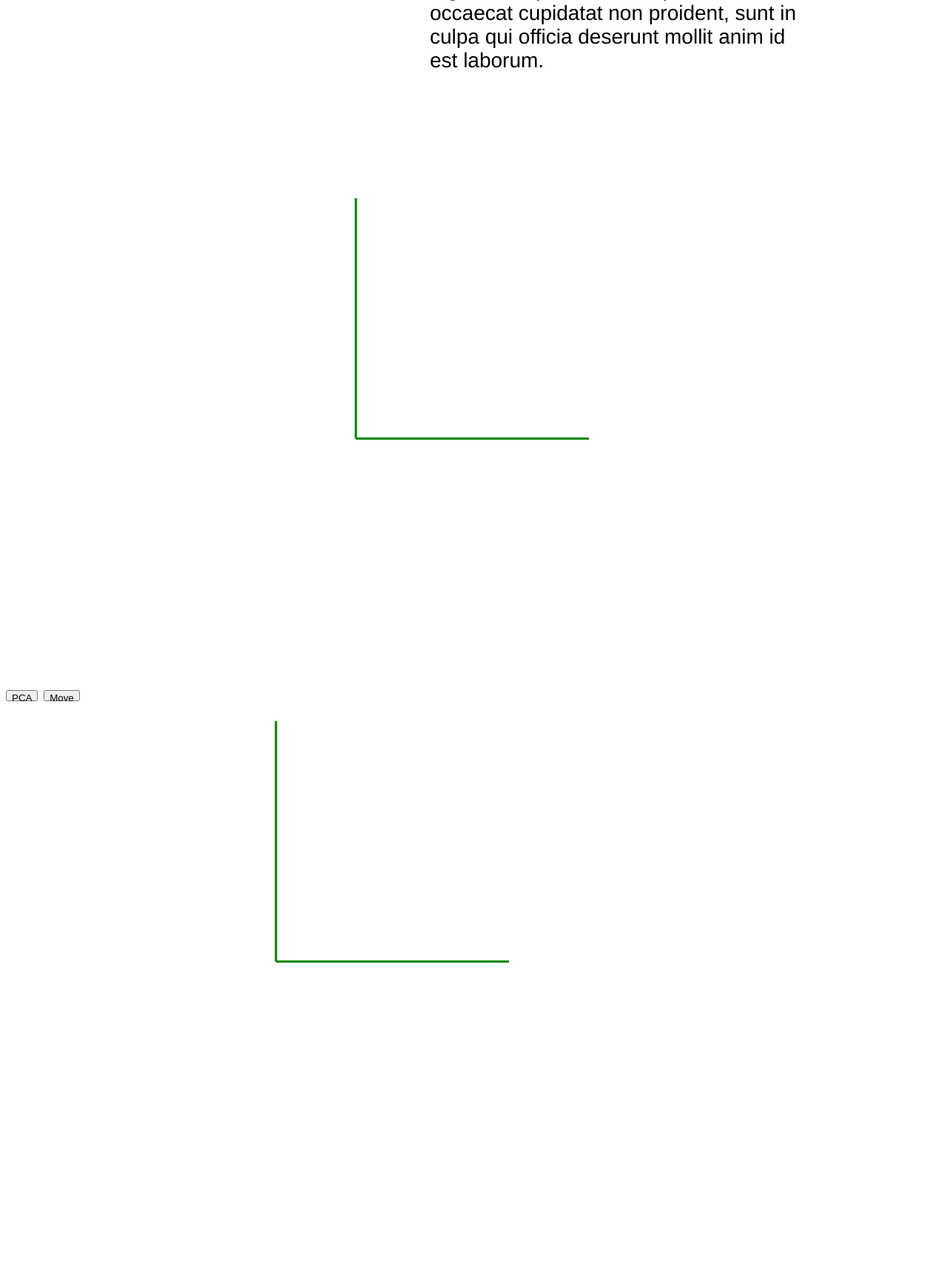
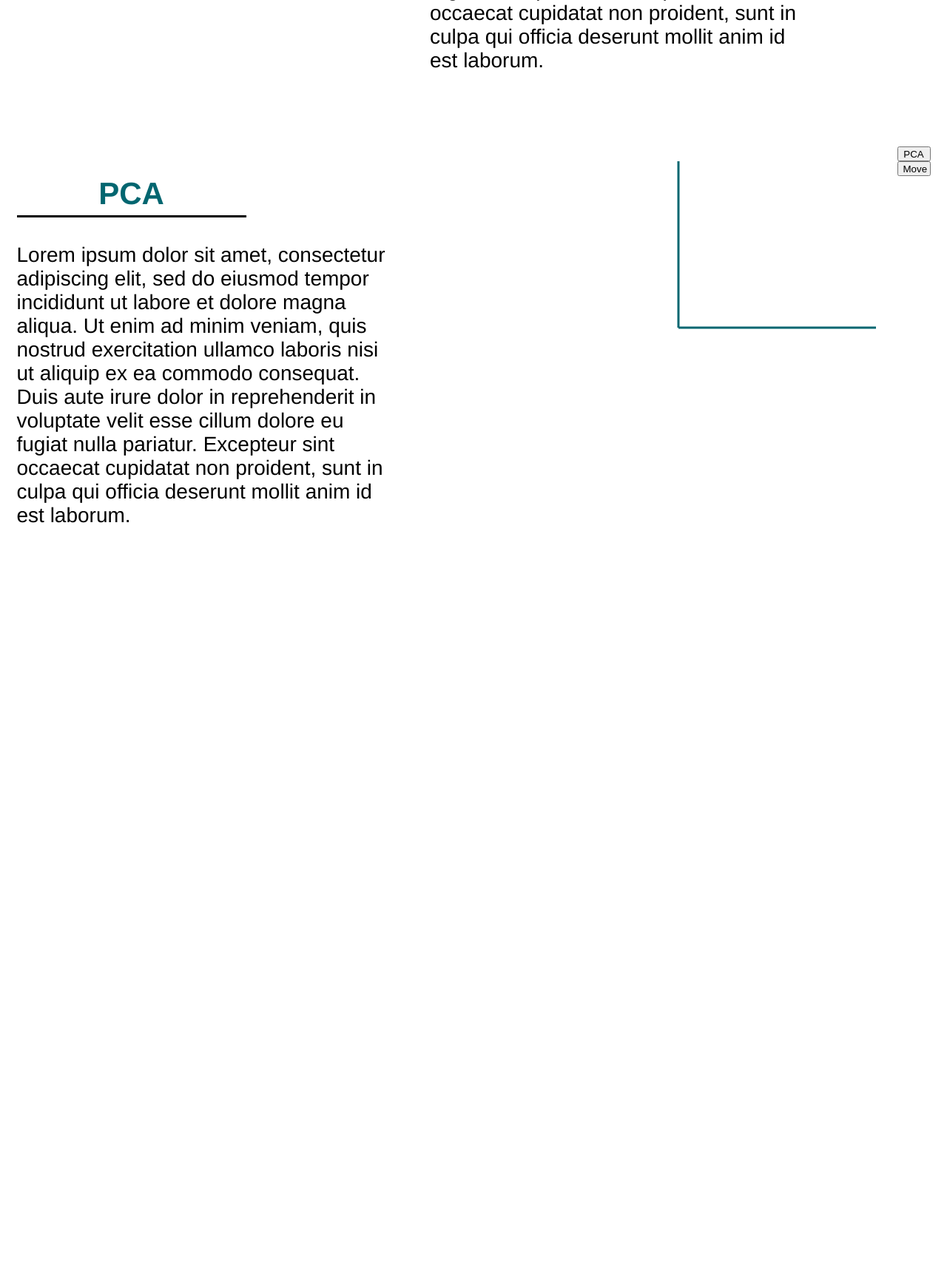
Before and after one commit to clarehsu390/Clustering-Visualization, a Django app: page / in a window 1280 px wide. Shown: the part 3303-5016 px from the top of the page at 74% size. After the commit the page ends 4010 px from the top, so only its background shows below. Run offline with Django 3.2, Linux system fonts and the light colour scheme; data comes from the database, SQL or seed files in the repository; some libraries are stand-ins or nearby versions.

Commit message:
pca style

```diff
--- a/clustering/src/iris/static/main.css
+++ b/clustering/src/iris/static/main.css
@@ -90,11 +90,22 @@ img {
     z-index: 1;
 }
 
-button {
-    height: 15px;
+.pca_button {
+    /* margin-left: 30px;
+    padding: 10px; */
+    /* float: left;   */
+    /* margin: 10px; */
+    display: block;
+    /* position: absolute;  */
 }
 
-.pca {
-    width: 70%;
-    display: block;
+button {
+    height: 20px;
+    width: 45px;
 }
+
+#pca {
+    /* position: relative; */
+     /* float: right;  */
+     width: 50%;
+}
--- a/clustering/src/iris/static/pca3d.js
+++ b/clustering/src/iris/static/pca3d.js
@@ -5,7 +5,7 @@ var margin = {
         left: 50
     },
     width = 700 - margin.left - margin.right,
-    height = 700 - margin.top - margin.bottom;
+    height = 500 - margin.top - margin.bottom;
 
 var X = d3.scaleLinear()
     .range([0, width]);
@@ -44,7 +44,7 @@ var components = svg.selectAll("line")
 
 components.exit().remove();
 components.enter().append('line')
-    .attr('stroke', 'green')
+    .attr('stroke', '#026670')
     .attr('x1', function(d) {
         return X(d[0][0]);
     })
@@ -226,14 +226,14 @@ var t = d3.timer(function() {
         });
 
     circle.enter().append("circle")
-        .attr("fill", 'steelblue')
+        .attr("fill", '#9FEDD7')
         .attr("cx", function(d, i) {
             return X(d[0]);
         })
         .attr("cy", function(d, i) {
             return Y(d[1]);
         })
-        .attr("r", 1);
+        .attr("r", 2);
 
     circle.exit().remove();
 
--- a/clustering/src/iris/templates/iris/index.html
+++ b/clustering/src/iris/templates/iris/index.html
@@ -67,7 +67,6 @@
             <svg width="500" height="50">
                 <circle cx="250" cy="25" r="25"/>
             </svg>
-
         </p>
     </div>
 
@@ -80,11 +79,8 @@
     </div>
 
     <div class="title 2d">
-
         <div id="kmeans"></div>
-             <script type="text/javascript">
-              </script>
-
+        <script type="text/javascript"></script>
 
         <div id="text">
             <h2>2D Visualization</h2>
@@ -92,6 +88,22 @@
         </div>
     </div>
 
+    <div class="title pca">
+
+        <div id="text">
+            <h2>PCA </h2>
+            Lorem ipsum dolor sit amet, consectetur adipiscing elit, sed do eiusmod tempor incididunt ut labore et dolore magna aliqua. Ut enim ad minim veniam, quis nostrud exercitation ullamco laboris nisi ut aliquip ex ea commodo consequat. Duis aute irure dolor in reprehenderit in voluptate velit esse cillum dolore eu fugiat nulla pariatur. Excepteur sint occaecat cupidatat non proident, sunt in culpa qui officia deserunt mollit anim id est laborum.
+        </div>
+        <div id="pca">
+                <script src="../../static/pca3d.js"></script>
+            </div>
+
+            <div class="pca_button">
+            <button onclick="solve()">PCA</button>
+            <br/>
+            <button onclick="move()">Move</button>
+            </div>
+    </div>
 
     <div class="title 3D" id="3D">
         <x3d id="chartholder"></x3d>
@@ -166,12 +178,6 @@
     </div>
 
 
-    <div class="title pca" id="pca">
-            <button onclick="solve()">PCA</button>
-            <button onclick="move()">Move</button>
-        <script src="../../static/pca3d.js"></script>
-    </div>
-    <script src="../../static/pca3d.js"></script>
     <script>
         let control = new ScrollMagic.Controller({
             globalSceneOptions: {
```
Lines whose indentation alone changed are shown as unchanged.
